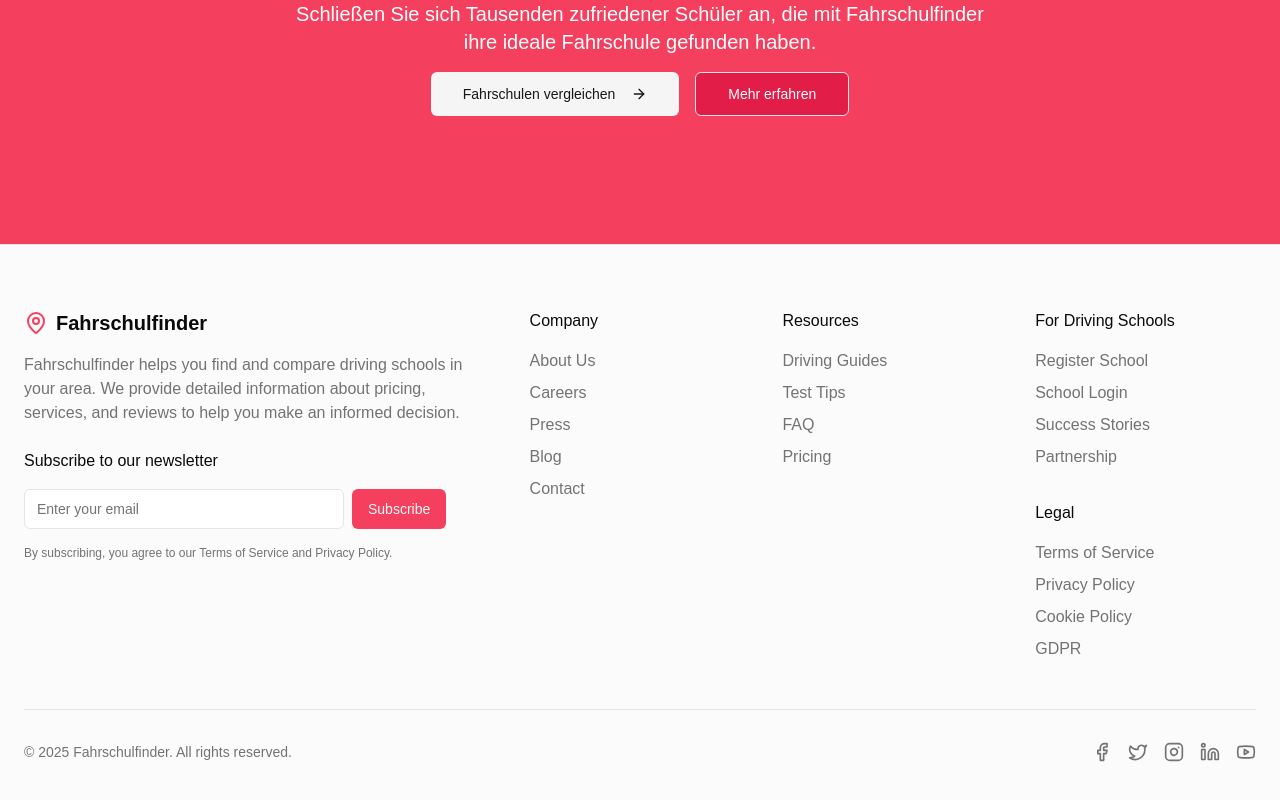
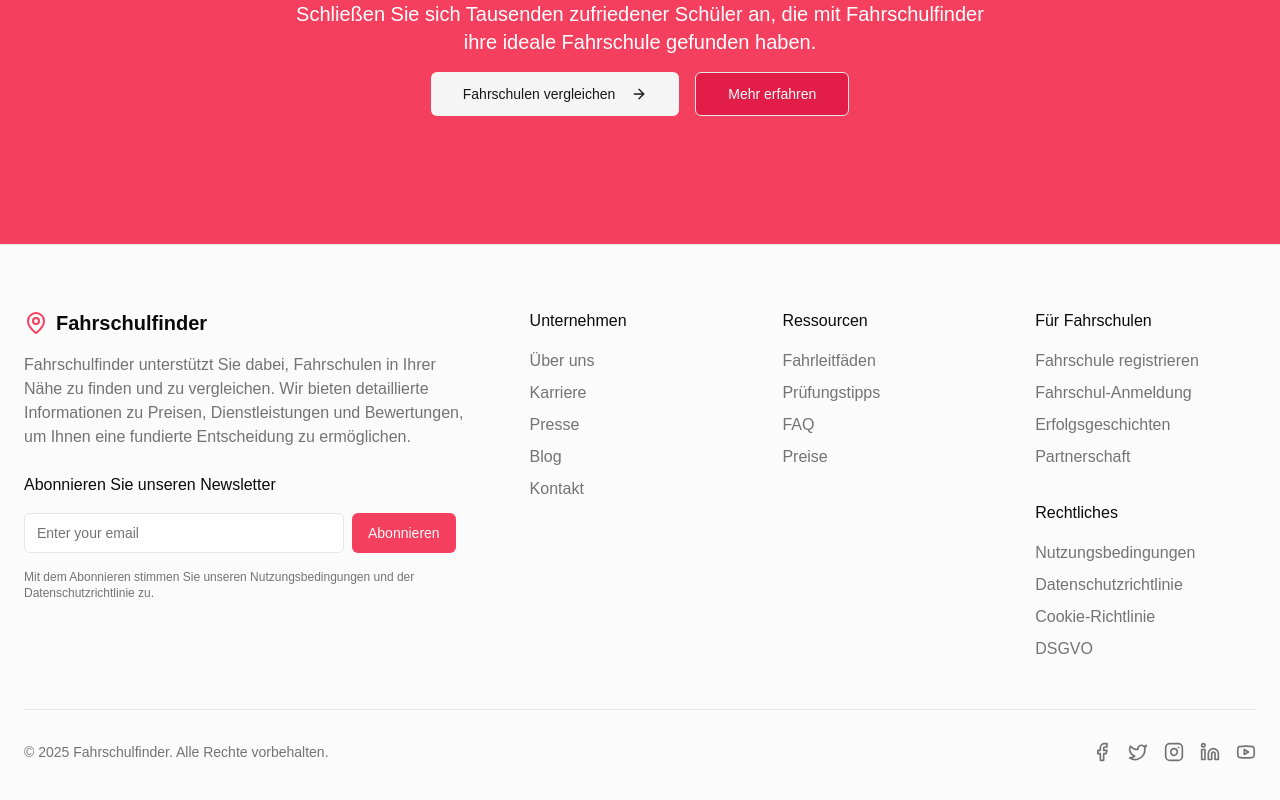
Before and after one commit to anszeshan/FrontEnd-Driving-School, a Next.js app: page / in a window 1280 px wide. Shown: the part 3210-4010 px from the top of the page. Built offline with nearby package versions, Linux system fonts and the light colour scheme.

Commit message:
Update footer.tsx

```diff
--- a/components/footer.tsx
+++ b/components/footer.tsx
@@ -9,29 +9,29 @@ import { Input } from "@/components/ui/input"
 export default function Footer() {
   const footerLinks = {
     company: [
-      { name: "About Us", href: "/about" },
-      { name: "Careers", href: "/careers" },
-      { name: "Press", href: "/press" },
+      { name: "Über uns", href: "/about" },
+      { name: "Karriere", href: "/careers" },
+      { name: "Presse", href: "/press" },
       { name: "Blog", href: "/blog" },
-      { name: "Contact", href: "/contact" },
+      { name: "Kontakt", href: "/contact" },
     ],
     resources: [
-      { name: "Driving Guides", href: "/resources/guides" },
-      { name: "Test Tips", href: "/resources/tips" },
+      { name: "Fahrleitfäden", href: "/resources/guides" },
+      { name: "Prüfungstipps", href: "/resources/tips" },
       { name: "FAQ", href: "/faq" },
-      { name: "Pricing", href: "/pricing" },
+      { name: "Preise", href: "/pricing" },
     ],
     legal: [
-      { name: "Terms of Service", href: "/terms" },
-      { name: "Privacy Policy", href: "/privacy" },
-      { name: "Cookie Policy", href: "/cookies" },
-      { name: "GDPR", href: "/gdpr" },
+      { name: "Nutzungsbedingungen", href: "/terms" },
+      { name: "Datenschutzrichtlinie", href: "/privacy" },
+      { name: "Cookie-Richtlinie", href: "/cookies" },
+      { name: "DSGVO", href: "/gdpr" },
     ],
     schools: [
-      { name: "Register School", href: "/school/register" },
-      { name: "School Login", href: "/school/login" },
-      { name: "Success Stories", href: "/school/success-stories" },
-      { name: "Partnership", href: "/school/partnership" },
+      { name: "Fahrschule registrieren", href: "/school/register" },
+      { name: "Fahrschul-Anmeldung", href: "/school/login" },
+      { name: "Erfolgsgeschichten", href: "/school/success-stories" },
+      { name: "Partnerschaft", href: "/school/partnership" },
     ],
   }
 
@@ -45,23 +45,22 @@ export default function Footer() {
               <span className="text-xl font-bold">Fahrschulfinder</span>
             </Link>
             <p className="text-muted-foreground mb-6 max-w-md">
-              Fahrschulfinder helps you find and compare driving schools in your area. We provide detailed information
-              about pricing, services, and reviews to help you make an informed decision.
+              Fahrschulfinder unterstützt Sie dabei, Fahrschulen in Ihrer Nähe zu finden und zu vergleichen. Wir bieten detaillierte Informationen zu Preisen, Dienstleistungen und Bewertungen, um Ihnen eine fundierte Entscheidung zu ermöglichen.
             </p>
             <div className="space-y-4">
-              <h3 className="font-medium">Subscribe to our newsletter</h3>
+              <h3 className="font-medium">Abonnieren Sie unseren Newsletter</h3>
               <div className="flex gap-2">
                 <Input placeholder="Enter your email" className="max-w-xs" />
-                <Button className="bg-rose-500 hover:bg-rose-600">Subscribe</Button>
+                <Button className="bg-rose-500 hover:bg-rose-600">Abonnieren</Button>
               </div>
               <p className="text-xs text-muted-foreground">
-                By subscribing, you agree to our Terms of Service and Privacy Policy.
+                Mit dem Abonnieren stimmen Sie unseren Nutzungsbedingungen und der Datenschutzrichtlinie zu.
               </p>
             </div>
           </div>
 
           <div>
-            <h3 className="font-medium mb-4">Company</h3>
+            <h3 className="font-medium mb-4">Unternehmen</h3>
             <ul className="space-y-2">
               {footerLinks.company.map((link, index) => (
                 <li key={index}>
@@ -74,7 +73,7 @@ export default function Footer() {
           </div>
 
           <div>
-            <h3 className="font-medium mb-4">Resources</h3>
+            <h3 className="font-medium mb-4">Ressourcen</h3>
             <ul className="space-y-2">
               {footerLinks.resources.map((link, index) => (
                 <li key={index}>
@@ -87,7 +86,7 @@ export default function Footer() {
           </div>
 
           <div>
-            <h3 className="font-medium mb-4">For Driving Schools</h3>
+            <h3 className="font-medium mb-4">Für Fahrschulen</h3>
             <ul className="space-y-2">
               {footerLinks.schools.map((link, index) => (
                 <li key={index}>
@@ -97,7 +96,7 @@ export default function Footer() {
                 </li>
               ))}
             </ul>
-            <h3 className="font-medium mb-4 mt-8">Legal</h3>
+            <h3 className="font-medium mb-4 mt-8">Rechtliches</h3>
             <ul className="space-y-2">
               {footerLinks.legal.map((link, index) => (
                 <li key={index}>
@@ -112,7 +111,7 @@ export default function Footer() {
 
         <div className="flex flex-col md:flex-row justify-between items-center border-t mt-12 pt-8">
           <p className="text-sm text-muted-foreground mb-4 md:mb-0">
-            © {new Date().getFullYear()} Fahrschulfinder. All rights reserved.
+            © {new Date().getFullYear()} Fahrschulfinder. Alle Rechte vorbehalten.
           </p>
           <div className="flex space-x-4">
             <Link href="#" className="text-muted-foreground hover:text-foreground transition-colors">
@@ -141,3 +140,147 @@ export default function Footer() {
     </footer>
   )
 }
+
+// "use client"
+
+// import { MapPin, Facebook, Twitter, Instagram, Linkedin, Youtube } from "lucide-react"
+// import Link from "next/link"
+
+// import { Button } from "@/components/ui/button"
+// import { Input } from "@/components/ui/input"
+
+// export default function Footer() {
+//   const footerLinks = {
+//     company: [
+//       { name: "About Us", href: "/about" },
+//       { name: "Careers", href: "/careers" },
+//       { name: "Press", href: "/press" },
+//       { name: "Blog", href: "/blog" },
+//       { name: "Contact", href: "/contact" },
+//     ],
+//     resources: [
+//       { name: "Driving Guides", href: "/resources/guides" },
+//       { name: "Test Tips", href: "/resources/tips" },
+//       { name: "FAQ", href: "/faq" },
+//       { name: "Pricing", href: "/pricing" },
+//     ],
+//     legal: [
+//       { name: "Terms of Service", href: "/terms" },
+//       { name: "Privacy Policy", href: "/privacy" },
+//       { name: "Cookie Policy", href: "/cookies" },
+//       { name: "GDPR", href: "/gdpr" },
+//     ],
+//     schools: [
+//       { name: "Register School", href: "/school/register" },
+//       { name: "School Login", href: "/school/login" },
+//       { name: "Success Stories", href: "/school/success-stories" },
+//       { name: "Partnership", href: "/school/partnership" },
+//     ],
+//   }
+
+//   return (
+//     <footer className="bg-muted/40 border-t">
+//       <div className="container px-4 md:px-6 py-12 md:py-16 mx-auto max-w-7xl">
+//         <div className="grid grid-cols-2 md:grid-cols-5 gap-8">
+//           <div className="col-span-2">
+//             <Link href="/" className="flex items-center gap-2 mb-4">
+//               <MapPin className="h-6 w-6 text-rose-500" />
+//               <span className="text-xl font-bold">Fahrschulfinder</span>
+//             </Link>
+//             <p className="text-muted-foreground mb-6 max-w-md">
+//               Fahrschulfinder helps you find and compare driving schools in your area. We provide detailed information
+//               about pricing, services, and reviews to help you make an informed decision.
+//             </p>
+//             <div className="space-y-4">
+//               <h3 className="font-medium">Subscribe to our newsletter</h3>
+//               <div className="flex gap-2">
+//                 <Input placeholder="Enter your email" className="max-w-xs" />
+//                 <Button className="bg-rose-500 hover:bg-rose-600">Subscribe</Button>
+//               </div>
+//               <p className="text-xs text-muted-foreground">
+//                 By subscribing, you agree to our Terms of Service and Privacy Policy.
+//               </p>
+//             </div>
+//           </div>
+
+//           <div>
+//             <h3 className="font-medium mb-4">Company</h3>
+//             <ul className="space-y-2">
+//               {footerLinks.company.map((link, index) => (
+//                 <li key={index}>
+//                   <Link href={link.href} className="text-muted-foreground hover:text-foreground transition-colors">
+//                     {link.name}
+//                   </Link>
+//                 </li>
+//               ))}
+//             </ul>
+//           </div>
+
+//           <div>
+//             <h3 className="font-medium mb-4">Resources</h3>
+//             <ul className="space-y-2">
+//               {footerLinks.resources.map((link, index) => (
+//                 <li key={index}>
+//                   <Link href={link.href} className="text-muted-foreground hover:text-foreground transition-colors">
+//                     {link.name}
+//                   </Link>
+//                 </li>
+//               ))}
+//             </ul>
+//           </div>
+
+//           <div>
+//             <h3 className="font-medium mb-4">For Driving Schools</h3>
+//             <ul className="space-y-2">
+//               {footerLinks.schools.map((link, index) => (
+//                 <li key={index}>
+//                   <Link href={link.href} className="text-muted-foreground hover:text-foreground transition-colors">
+//                     {link.name}
+//                   </Link>
+//                 </li>
+//               ))}
+//             </ul>
+//             <h3 className="font-medium mb-4 mt-8">Legal</h3>
+//             <ul className="space-y-2">
+//               {footerLinks.legal.map((link, index) => (
+//                 <li key={index}>
+//                   <Link href={link.href} className="text-muted-foreground hover:text-foreground transition-colors">
+//                     {link.name}
+//                   </Link>
+//                 </li>
+//               ))}
+//             </ul>
+//           </div>
+//         </div>
+
+//         <div className="flex flex-col md:flex-row justify-between items-center border-t mt-12 pt-8">
+//           <p className="text-sm text-muted-foreground mb-4 md:mb-0">
+//             © {new Date().getFullYear()} Fahrschulfinder. All rights reserved.
+//           </p>
+//           <div className="flex space-x-4">
+//             <Link href="#" className="text-muted-foreground hover:text-foreground transition-colors">
+//               <Facebook className="h-5 w-5" />
+//               <span className="sr-only">Facebook</span>
+//             </Link>
+//             <Link href="#" className="text-muted-foreground hover:text-foreground transition-colors">
+//               <Twitter className="h-5 w-5" />
+//               <span className="sr-only">Twitter</span>
+//             </Link>
+//             <Link href="#" className="text-muted-foreground hover:text-foreground transition-colors">
+//               <Instagram className="h-5 w-5" />
+//               <span className="sr-only">Instagram</span>
+//             </Link>
+//             <Link href="#" className="text-muted-foreground hover:text-foreground transition-colors">
+//               <Linkedin className="h-5 w-5" />
+//               <span className="sr-only">LinkedIn</span>
+//             </Link>
+//             <Link href="#" className="text-muted-foreground hover:text-foreground transition-colors">
+//               <Youtube className="h-5 w-5" />
+//               <span className="sr-only">YouTube</span>
+//             </Link>
+//           </div>
+//         </div>
+//       </div>
+//     </footer>
+//   )
+// }
```
